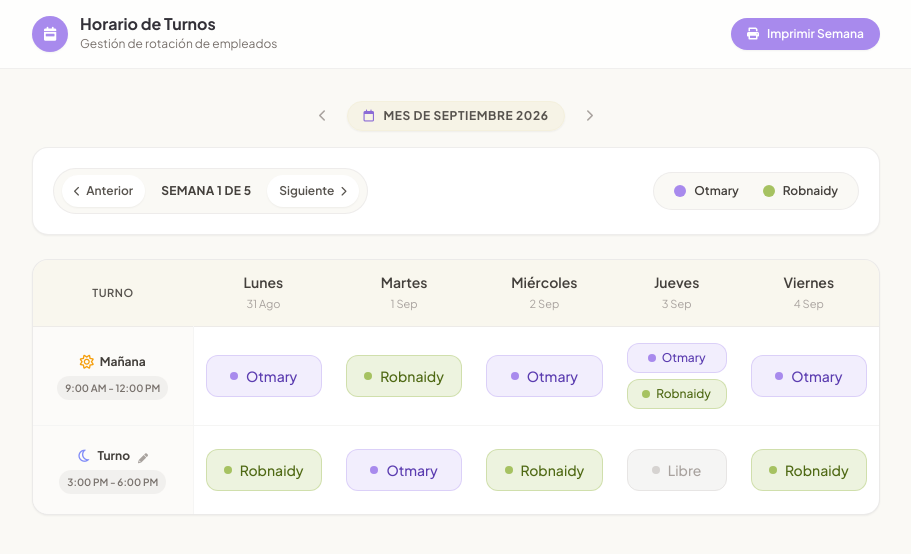
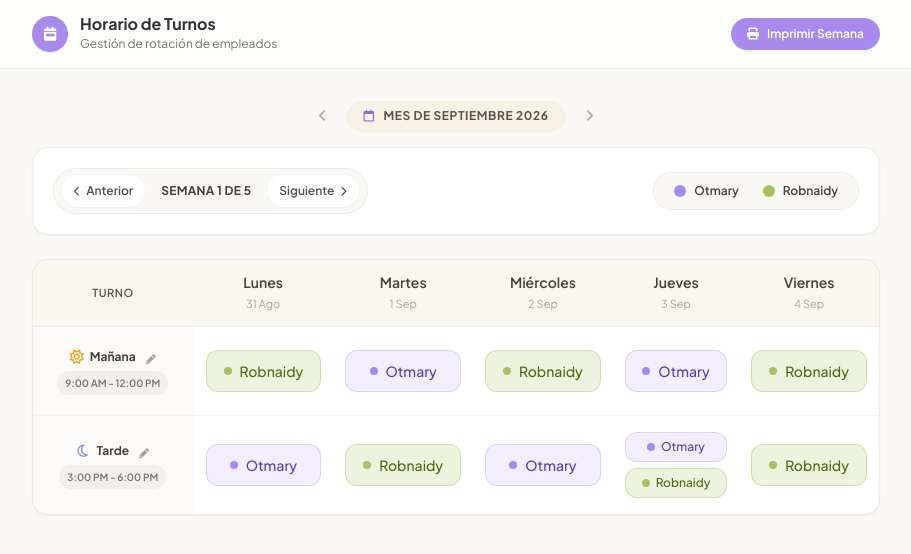
Before and after one commit to otmarycarolina-ship-it/rotacion-, a React (Vite) app: page / in a window 1280 px wide. Shown: the top 554 px of the page, without its empty margins (184-1095 px from the left). Built offline with nearby package versions, Linux system fonts and the light colour scheme.

Commit message:
Update App.jsx

```diff
--- a/src/App.jsx
+++ b/src/App.jsx
@@ -62,31 +62,31 @@ export default function App() {
   const activeWeekIndex = Math.min(Math.max(weekInMonth - 1, 0), monthWeeks.length - 1);
   const selectedMonday = monthWeeks[activeWeekIndex] || new Date();
 
-  // Cambio automático por semana (sábado a sábado)
-  const epoch = new Date(2024, 0, 1);
-  const diffTime = Math.abs(selectedMonday - epoch);
+  // Cambiamos el cálculo global basado en sábado.
+  // Al avanzar al sábado, tomamos la fecha del sábado (selectedMonday + 5 días) para calcular la semana de rotación automáticamente.
+  const saturdayOfSelectedWeek = new Date(selectedMonday);
+  saturdayOfSelectedWeek.setDate(selectedMonday.getDate() + 5);
+
+  const epoch = new Date(2024, 0, 6); // Usamos un sábado base conocido
+  const diffTime = Math.abs(saturdayOfSelectedWeek - epoch);
   const weekNumberGlobal = Math.floor(diffTime / (1000 * 60 * 60 * 24 * 7));
   const isOddWeek = weekNumberGlobal % 2 !== 0;
 
-  // Lunes alternado por semana para mañana y tarde
-  const mondayMorningWorker = isOddWeek ? OTMARY : ROBNAIDY;
-  const mondayAfternoonWorker = isOddWeek ? ROBNAIDY : OTMARY;
+  // Secuencias exactas solicitadas:
+  // Mañana: Lunes a Viernes -> [Robnaidy, Otmary, Robnaidy, Otmary, Robnaidy] (Semana Impar) o alternada (Semana Par)
+  // Tarde: Lunes a Viernes -> [Otmary, Robnaidy, Otmary, [Otmary, Robnaidy] (Libre el jueves tarde), Robnaidy, Otmary] (Ajustado según orden exacto)
 
   const morningShift = [];
   const afternoonShift = [];
 
-  for (let i = 0; i < 5; i++) {
-    if (i === 3) {
-      // Jueves: Ambas trabajan en la mañana y libre en la tarde
-      morningShift.push([OTMARY, ROBNAIDY]);
-      afternoonShift.push(FREE);
-    } else {
-      // Días Lunes (0), Martes (1), Miércoles (2) y Viernes (4)
-      // Se alternan consecutivamente: si el lunes la mañana es WorkerA, el martes es WorkerB, miércoles WorkerA, viernes WorkerB.
-      const isEvenDayIndex = (i % 2 === 0);
-      morningShift.push(isEvenDayIndex ? mondayMorningWorker : mondayAfternoonWorker);
-      afternoonShift.push(isEvenDayIndex ? mondayAfternoonWorker : mondayMorningWorker);
-    }
+  if (isOddWeek) {
+    // Semana tipo A (Impar)
+    morningShift.push(ROBNAIDY, OTMARY, ROBNAIDY, OTMARY, ROBNAIDY);
+    afternoonShift.push(OTMARY, ROBNAIDY, OTMARY, [OTMARY, ROBNAIDY], ROBNAIDY);
+  } else {
+    // Semana tipo B (Par - rotadas)
+    morningShift.push(OTMARY, ROBNAIDY, OTMARY, ROBNAIDY, OTMARY);
+    afternoonShift.push(ROBNAIDY, OTMARY, ROBNAIDY, [ROBNAIDY, OTMARY], OTMARY);
   }
 
   const nextWeek = () => {
@@ -136,6 +136,15 @@ export default function App() {
               <span>{e.name}</span>
             </div>
           ))}
+        </div>
+      );
+    }
+
+    if (emp === FREE) {
+      return (
+        <div className={`${FREE.colorBg} ${FREE.colorText} ${FREE.border} border py-2.5 px-3 rounded-xl flex items-center justify-center gap-2 font-medium text-xs sm:text-sm`}>
+          <span className={`w-2 h-2 rounded-full ${FREE.dotColor} shrink-0`}></span>
+          <span>{FREE.name}</span>
         </div>
       );
     }
@@ -246,9 +255,12 @@ export default function App() {
                   <tr>
                     <td className="py-5 px-4 font-semibold print:font-bold text-stone-600 print:text-stone-900 bg-brand-bgSoft/60 print:bg-stone-100 border-r border-stone-100 print:border-stone-400 text-center">
                       <div className="flex flex-col items-center justify-center gap-1">
-                        <div className="flex items-center gap-1.5 text-stone-700 print:text-stone-900 font-bold">
+                        <div className="flex items-center justify-center gap-1.5 text-stone-700 print:text-stone-900 font-bold w-full">
                           <i className="fa-regular fa-sun text-amber-500 print:text-amber-600 text-sm"></i>
                           <span className="text-xs">Mañana</span>
+                          <button onClick={openModal} className="text-stone-400 hover:text-brand-indigo transition no-print ml-1">
+                            <i className="fa-solid fa-pencil text-[10px]"></i>
+                          </button>
                         </div>
                         <span className="text-[10px] text-stone-500 print:text-stone-700 print:font-bold bg-stone-200/50 print:bg-stone-300 px-2 py-0.5 rounded-full">{morningHours}</span>
                       </div>
@@ -263,10 +275,10 @@ export default function App() {
                   <tr>
                     <td className="py-5 px-4 font-semibold print:font-bold text-stone-600 print:text-stone-900 bg-brand-bgSoft/60 print:bg-stone-100 border-r border-stone-100 print:border-stone-400 text-center">
                       <div className="flex flex-col items-center justify-center gap-1">
-                        <div className="flex items-center gap-1.5 text-stone-700 print:text-stone-900 font-bold">
+                        <div className="flex items-center justify-center gap-1.5 text-stone-700 print:text-stone-900 font-bold w-full">
                           <i className="fa-regular fa-moon text-indigo-400 print:text-indigo-600 text-sm"></i>
-                          <span className="text-xs">Turno</span>
-                          <button onClick={openModal} className="text-stone-400 hover:text-brand-indigo transition no-print ml-0.5" title="Editar horas">
+                          <span className="text-xs">Tarde</span>
+                          <button onClick={openModal} className="text-stone-400 hover:text-brand-indigo transition no-print ml-1">
                             <i className="fa-solid fa-pencil text-[10px]"></i>
                           </button>
                         </div>
```
